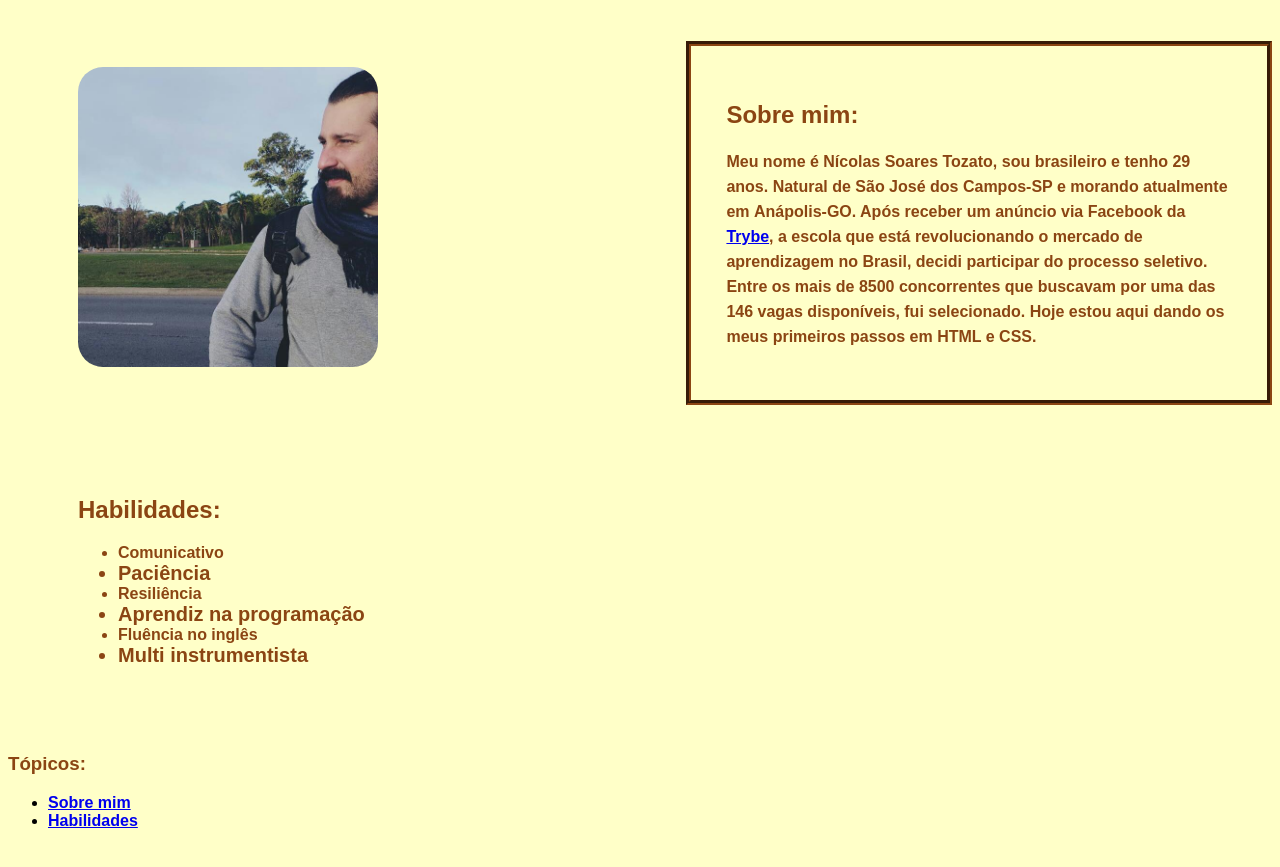
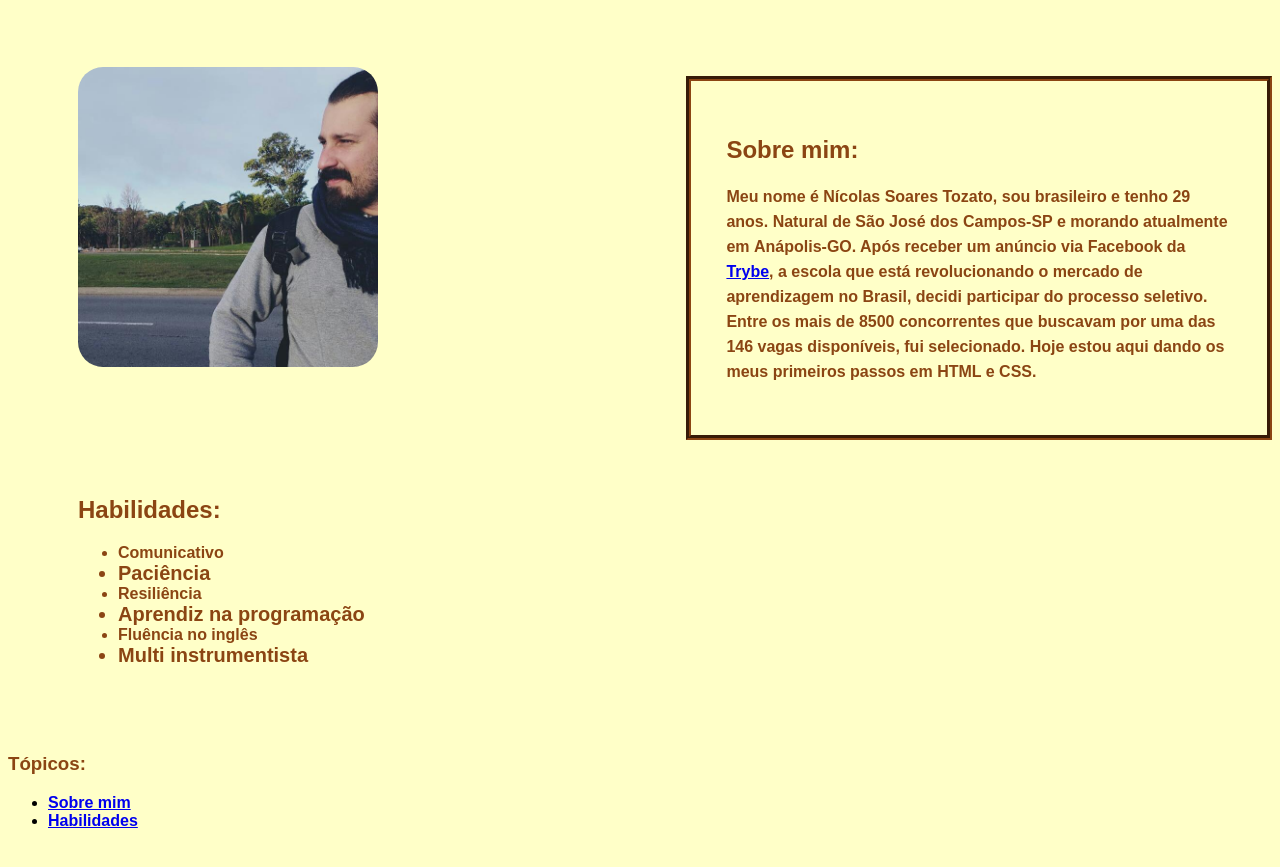
Before and after one commit to ntozato/ntozato.github.io, a plain HTML site: page index.html in a window 1280 px wide. Shown: the part 61-928 px from the top of the page. Before the commit the page ends 907 px from the top, so only its background shows below. Drawn offline with Linux system fonts and the light colour scheme.

Commit message:
adiciona margin right

```diff
--- a/style.css
+++ b/style.css
@@ -54,8 +54,9 @@
             float: right;
             position: relative;
             bottom: 400px;
-            left: 50px
-            margin 35px;
+            left: 50px;
+            margin:35px;
+            margin-right: 50px;
             padding:35px;
         }
 
```
